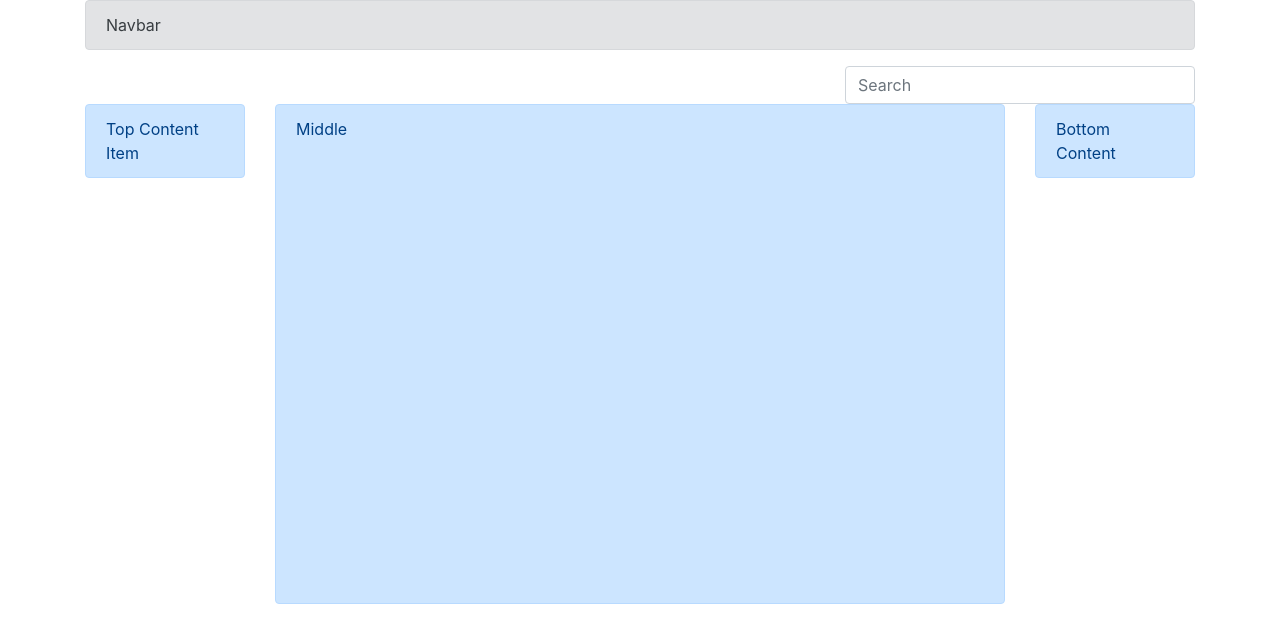
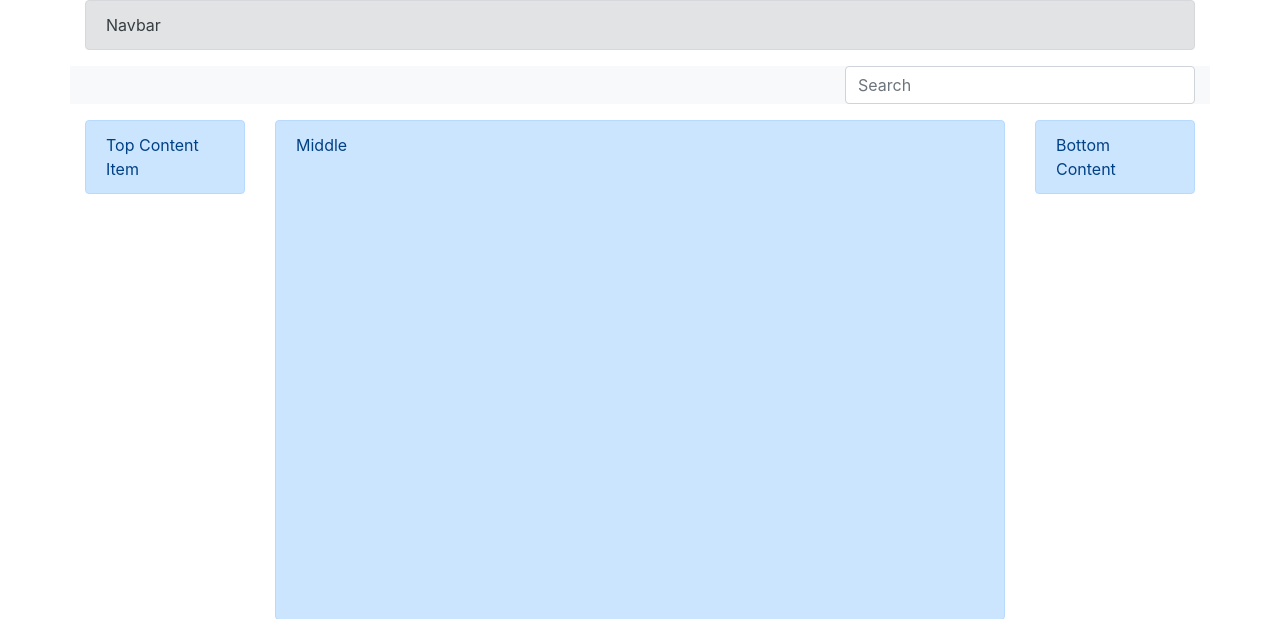
Before and after one commit to aditya2222/django-ecommerce, a Django app: page /bootstrap/ in a window 1280 px wide. Shown: the top 619 px of the page. Run offline with Django 3.2, Linux system fonts and the light colour scheme; some libraries are stand-ins or nearby versions.

Commit message:
padding commit

```diff
--- a/products/templates/bootstrap/example.html
+++ b/products/templates/bootstrap/example.html
@@ -17,7 +17,7 @@
 				</div>
 			</div>
 		</div>
-		<div class="row">
+		<div class="row bg-light mb-3">
 			<!-- breakpoints -->
 			<div class="col-12 col-sm-12 col-md-6 col-lg-4 ml-auto">
 				<input type="text" class="form-control" placeholder="Search" name="">
@@ -45,11 +45,6 @@
 	</div>
 
 
-
-
-
-
-
 	<div class="container">
 		<div class="alert alert-primary" role="alert">
 			This is a primary alert—check it out!
```
